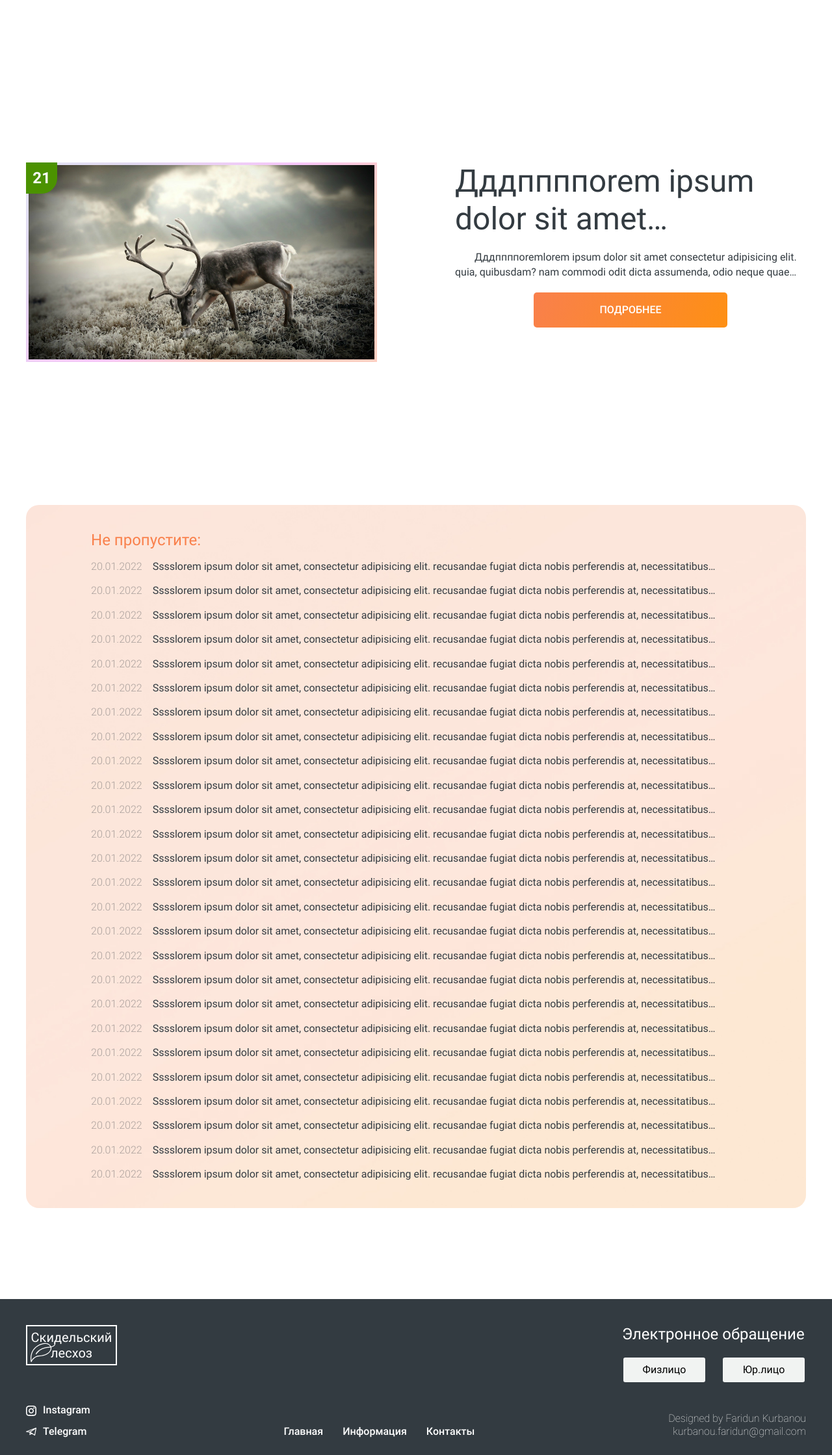
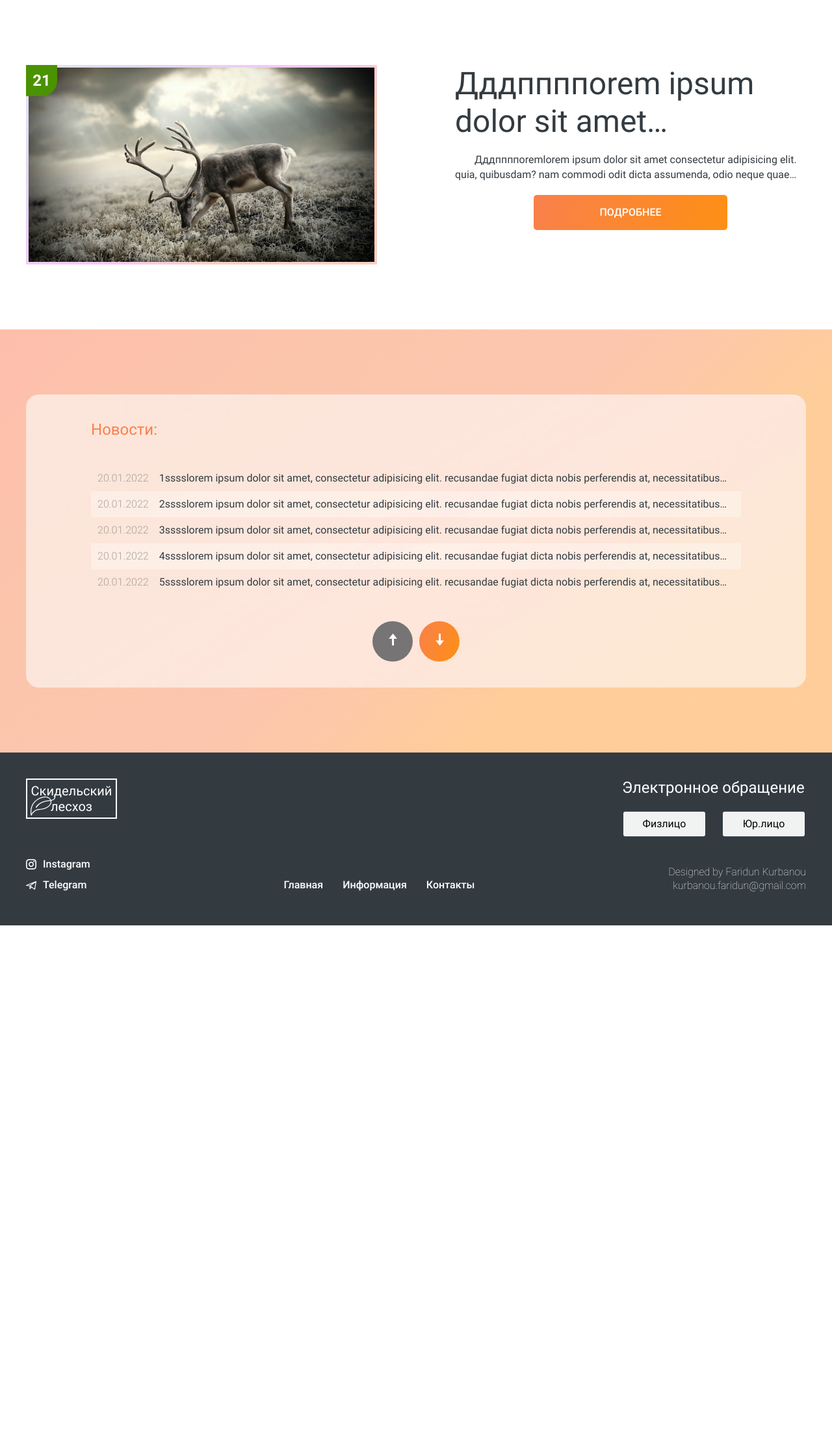
Before and after one commit to Kurbanou/skidles, a PHP site: page /pages/blog/blog.html in a window 1280 px wide. Shown: the part 50-2289 px from the top of the page at 65% size. After the commit the page ends 1474 px from the top, so only its background shows below. Run offline with PHP 8.4, Linux system fonts and the light colour scheme.

Commit message:
feat:blog modify

```diff
--- a/assets/css/blog.css
+++ b/assets/css/blog.css
@@ -1,10 +1,7 @@
 /* blog_post */
 
 .blog_post {
-    padding: 300px 0 140px 0;
     background-color: white;
-    /* background: linear-gradient(315.75deg, rgba(254, 210, 144, 0.7) 30.06%, #FEBDAB 100.95%, rgba(254, 210, 144, 0.7) 106.36%), linear-gradient(315.75deg, rgba(254, 189, 171, 0.74) 30.06%, rgba(243, 169, 248, 0.66) 50.74%, #E0D8F0 80.49%, #EAF7FE 127.9%, #EAF7FE 149.54%), linear-gradient(315.75deg, rgba(254, 189, 171, 0.74) 30.06%, rgba(243, 169, 248, 0.66) 50.74%, #E0D8F0 80.49%, #EAF7FE 127.9%, #EAF7FE 149.54%); */
-    /* color: white; */
     text-transform: lowercase;
 }
 
@@ -17,13 +14,8 @@
     color: var(--activelink);
 }
 
-@media (max-width:640px) {
-    .blog_post {
-        padding-top: 80px;
-    }
-}
-
 .inner_blog_post {
+    padding: 150px 0 100px;
     display: flex;
     flex-direction: column;
     gap: 180px;
@@ -35,7 +27,6 @@
     flex-wrap: wrap;
     justify-content: center;
     gap: 10%;
-    margin-bottom: 40px;
 }
 
 .last-news__img {
@@ -62,7 +53,7 @@
         max-width: 100%;
     }
     .blog_post {
-        padding: 80px 0;
+        padding: 80px 0 0 0;
     }
     .inner_blog_post {
         gap: 40px;
@@ -112,7 +103,15 @@
     margin: 0 auto;
 }
 
+.container__arhiv {
+    background: linear-gradient(315.75deg, rgba(254, 210, 144, 0.7) 30.06%, #FEBDAB 100.95%, rgba(254, 210, 144, 0.7) 106.36%), linear-gradient(315.75deg, rgba(254, 189, 171, 0.74) 30.06%, rgba(243, 169, 248, 0.66) 50.74%, #E0D8F0 80.49%, #EAF7FE 127.9%, #EAF7FE 149.54%), linear-gradient(315.75deg, rgba(254, 189, 171, 0.74) 30.06%, rgba(243, 169, 248, 0.66) 50.74%, #E0D8F0 80.49%, #EAF7FE 127.9%, #EAF7FE 149.54%);
+    padding: 100px 0;
+}
+
 .inner_arhiv_post {
+    width: 100%;
+    max-width: 1200px;
+    margin: 0 auto;
     color: var(--Black_blue);
     display: flex;
     margin: 0 auto;
@@ -121,17 +120,20 @@
     background: url(../../assets/img/jpg/intro/bg.jpg) center center no-repeat;
     background-size: cover;
     border-radius: 20px;
-    gap: 15px;
+    gap: 40px;
 
 }
 @media (max-width:900px) {
     .inner_arhiv_post {
-        padding: 40px 5px;
+        padding: 40px 10px;
     }
 }
 
 .arhiv__news {
+    padding-left: 10px;
     display: flex;
+    height: 40px;
+    align-items: center;
     gap: 16px;
     justify-content: space-between;
 }
@@ -149,6 +151,32 @@
     display: -webkit-box;
     -webkit-box-orient: vertical;
     overflow: hidden;
+
+}
+
+.arhiv__news:last-child{
+    border-bottom: 2px solid var(--Red);
+}
+
+.arhiv__news:nth-child(even){
+    background-color: rgba(255, 255, 255, 0.3);
+}
+
+.over_news {
+    overflow: hidden;
+    height: 200px;
+
+}
+
+.news_inner{
+    transition: all .3s linear;
+}
+
+
+.controls {
+    display: flex;
+    gap: 10px;
+    margin: 0 auto;
 }
 
 
--- a/assets/css/style.css
+++ b/assets/css/style.css
@@ -64,13 +64,39 @@ body {
     user-select: none;
 }
 
-.button:hover {
+.button:hover,
+.arrow:hover {
     background: #E47209;
 }
 
-.button:active {
+.button:active,
+.arrow:active {
     background: var(--Green);
 }
+
+.arrow {
+    width: 62px;
+    height: 62px;
+    background: linear-gradient(113.96deg, #F9804B 1.49%, #FE9013 101.44%);
+    border-radius: 100%;
+    border: none;
+    font-weight: bold;
+    font-size: 24px;
+    display: flex;
+    align-items: center;
+    justify-content: center;
+    cursor: pointer;
+    color: white;
+    transition:  all .3s linear;
+}
+
+.disable,
+.disable:hover,
+.disable:active {
+    background: var(--Gray);
+    cursor: unset;
+}
+
 
 
 .locked {
--- a/pages/blog/blog.html
+++ b/pages/blog/blog.html
@@ -25,9 +25,9 @@
     </header>
     <main>
         <section class="blog_post">
+
+                <div class="inner_blog_post">
                     <div class="wrapper">
-                <div class="inner_blog_post">
-
                         <div class="last-news__inner">
 
                             <div class="last-news__img">
@@ -56,198 +56,119 @@
 
                             </div>
                         </div>
+                    </div>
+                </div>
 
+                <div class="container__arhiv">
                     <div class="inner_arhiv_post">
-                        <p class="subtitle">Не пропустите:</p>
 
+                        <p class="subtitle">Новости:</p>
+
+                        <div class="over_news">
+                            <div class="news_inner">
                                 <div class="arhiv__news">
+                                    <p class="date_post">20.01.2022</p>
+                                    <a  href="#"> <p>1ssssLorem ipsum dolor sit amet, consectetur adipisicing elit. Recusandae fugiat dicta nobis perferendis at, necessitatibus laboriosam, autem aut amet sed hic molestiae temporibus doloribus sunt animi quo cum dolor susci</p> </a>
+                                </div>
+                                <div class="arhiv__news">
+                                    <p class="date_post">20.01.2022</p>
+                                    <a  href="#"> <p>2ssssLorem ipsum dolor sit amet, consectetur adipisicing elit. Recusandae fugiat dicta nobis perferendis at, necessitatibus laboriosam, autem aut amet sed hic molestiae temporibus doloribus sunt animi quo cum dolor susci</p> </a>
+                                </div>
+                                <div class="arhiv__news">
+                                    <p class="date_post">20.01.2022</p>
+                                    <a  href="#"> <p>3ssssLorem ipsum dolor sit amet, consectetur adipisicing elit. Recusandae fugiat dicta nobis perferendis at, necessitatibus laboriosam, autem aut amet sed hic molestiae temporibus doloribus sunt animi quo cum dolor susci</p> </a>
+                                </div>
+                                <div class="arhiv__news">
+                                    <p class="date_post">20.01.2022</p>
+                                    <a  href="#"> <p>4ssssLorem ipsum dolor sit amet, consectetur adipisicing elit. Recusandae fugiat dicta nobis perferendis at, necessitatibus laboriosam, autem aut amet sed hic molestiae temporibus doloribus sunt animi quo cum dolor susci</p> </a>
+                                </div>
+                                <div class="arhiv__news">
+                                    <p class="date_post">20.01.2022</p>
+                                    <a  href="#"> <p>5ssssLorem ipsum dolor sit amet, consectetur adipisicing elit. Recusandae fugiat dicta nobis perferendis at, necessitatibus laboriosam, autem aut amet sed hic molestiae temporibus doloribus sunt animi quo cum dolor susci</p> </a>
+                                </div>
+                                <div class="arhiv__news">
+                                    <p class="date_post">20.01.2022</p>
+                                    <a  href="#"> <p>6ssssLorem ipsum dolor sit amet, consectetur adipisicing elit. Recusandae fugiat dicta nobis perferendis at, necessitatibus laboriosam, autem aut amet sed hic molestiae temporibus doloribus sunt animi quo cum dolor susci</p> </a>
+                                </div>
+                                <div class="arhiv__news">
+                                    <p class="date_post">20.01.2022</p>
+                                    <a  href="#"> <p>7ssssLorem ipsum dolor sit amet, consectetur adipisicing elit. Recusandae fugiat dicta nobis perferendis at, necessitatibus laboriosam, autem aut amet sed hic molestiae temporibus doloribus sunt animi quo cum dolor susci</p> </a>
+                                </div>
+                                <div class="arhiv__news">
+                                    <p class="date_post">20.01.2022</p>
+                                    <a  href="#"> <p>8ssssLorem ipsum dolor sit amet, consectetur adipisicing elit. Recusandae fugiat dicta nobis perferendis at, necessitatibus laboriosam, autem aut amet sed hic molestiae temporibus doloribus sunt animi quo cum dolor susci</p> </a>
+                                </div>
+                                <div class="arhiv__news">
+                                    <p class="date_post">20.01.2022</p>
+                                    <a  href="#"> <p>9ssssLorem ipsum dolor sit amet, consectetur adipisicing elit. Recusandae fugiat dicta nobis perferendis at, necessitatibus laboriosam, autem aut amet sed hic molestiae temporibus doloribus sunt animi quo cum dolor susci</p> </a>
+                                </div>
+                                <div class="arhiv__news">
+                                    <p class="date_post">20.01.2022</p>
+                                    <a  href="#"> <p>10ssssLorem ipsum dolor sit amet, consectetur adipisicing elit. Recusandae fugiat dicta nobis perferendis at, necessitatibus laboriosam, autem aut amet sed hic molestiae temporibus doloribus sunt animi quo cum dolor susci</p> </a>
+                                </div>
+                                <div class="arhiv__news">
+                                    <p class="date_post">20.01.2022</p>
+                                    <a  href="#"> <p>11ssssLorem ipsum dolor sit amet, consectetur adipisicing elit. Recusandae fugiat dicta nobis perferendis at, necessitatibus laboriosam, autem aut amet sed hic molestiae temporibus doloribus sunt animi quo cum dolor susci</p> </a>
+                                </div>
+                                <div class="arhiv__news">
+                                    <p class="date_post">20.01.2022</p>
+                                    <a  href="#"> <p>12ssssLorem ipsum dolor sit amet, consectetur adipisicing elit. Recusandae fugiat dicta nobis perferendis at, necessitatibus laboriosam, autem aut amet sed hic molestiae temporibus doloribus sunt animi quo cum dolor susci</p> </a>
+                                </div>
+                                <div class="arhiv__news">
+                                    <p class="date_post">20.01.2022</p>
+                                    <a  href="#"> <p>13ssssLorem ipsum dolor sit amet, consectetur adipisicing elit. Recusandae fugiat dicta nobis perferendis at, necessitatibus laboriosam, autem aut amet sed hic molestiae temporibus doloribus sunt animi quo cum dolor susci</p> </a>
+                                </div>
+                                <div class="arhiv__news">
+                                    <p class="date_post">20.01.2022</p>
+                                    <a  href="#"> <p>14ssssLorem ipsum dolor sit amet, consectetur adipisicing elit. Recusandae fugiat dicta nobis perferendis at, necessitatibus laboriosam, autem aut amet sed hic molestiae temporibus doloribus sunt animi quo cum dolor susci</p> </a>
+                                </div>
+                                <div class="arhiv__news">
+                                    <p class="date_post">20.01.2022</p>
+                                    <a  href="#"> <p>15ssssLorem ipsum dolor sit amet, consectetur adipisicing elit. Recusandae fugiat dicta nobis perferendis at, necessitatibus laboriosam, autem aut amet sed hic molestiae temporibus doloribus sunt animi quo cum dolor susci</p> </a>
+                                </div>
+                                <div class="arhiv__news">
+                                    <p class="date_post">20.01.2022</p>
+                                    <a  href="#"> <p>16ssssLorem ipsum dolor sit amet, consectetur adipisicing elit. Recusandae fugiat dicta nobis perferendis at, necessitatibus laboriosam, autem aut amet sed hic molestiae temporibus doloribus sunt animi quo cum dolor susci</p> </a>
+                                </div>
+                                <div class="arhiv__news">
+                                    <p class="date_post">20.01.2022</p>
+                                    <a  href="#"> <p>17ssssLorem ipsum dolor sit amet, consectetur adipisicing elit. Recusandae fugiat dicta nobis perferendis at, necessitatibus laboriosam, autem aut amet sed hic molestiae temporibus doloribus sunt animi quo cum dolor susci</p> </a>
+                                </div>
+                                <div class="arhiv__news">
+                                    <p class="date_post">20.01.2022</p>
+                                    <a  href="#"> <p>18ssssLorem ipsum dolor sit amet, consectetur adipisicing elit. Recusandae fugiat dicta nobis perferendis at, necessitatibus laboriosam, autem aut amet sed hic molestiae temporibus doloribus sunt animi quo cum dolor susci</p> </a>
+                                </div>
+                                <div class="arhiv__news">
+                                    <p class="date_post">20.01.2022</p>
+                                    <a  href="#"> <p>19ssssLorem ipsum dolor sit amet, consectetur adipisicing elit. Recusandae fugiat dicta nobis perferendis at, necessitatibus laboriosam, autem aut amet sed hic molestiae temporibus doloribus sunt animi quo cum dolor susci</p> </a>
+                                </div>
+                                <div class="arhiv__news">
+                                    <p class="date_post">20.01.2022</p>
+                                    <a  href="#"> <p>20ssssLorem ipsum dolor sit amet, consectetur adipisicing elit. Recusandae fugiat dicta nobis perferendis at, necessitatibus laboriosam, autem aut amet sed hic molestiae temporibus doloribus sunt animi quo cum dolor susci</p> </a>
+                                </div>
+                                <div class="arhiv__news">
+                                    <p class="date_post">20.01.2022</p>
+                                    <a  href="#"> <p>21ssssLorem ipsum dolor sit amet, consectetur adipisicing elit. Recusandae fugiat dicta nobis perferendis at, necessitatibus laboriosam, autem aut amet sed hic molestiae temporibus doloribus sunt animi quo cum dolor susci</p> </a>
+                                </div>
 
-                            <p class="date_post">20.01.2022</p>
-                            <a  href="#"> <p>ssssLorem ipsum dolor sit amet, consectetur adipisicing elit. Recusandae fugiat dicta nobis perferendis at, necessitatibus laboriosam, autem aut amet sed hic molestiae temporibus doloribus sunt animi quo cum dolor susci</p> </a>
+                            </div>
+                        </div>
+
+                        <div class="controls">
+                            <button class="arrow up disable">
+                                &#129029;
+                            </button>
+                            <button class="arrow down">
+                                &#129031;
+                            </button>
+                        </div>
+
+                    </div>
+
 
 
                 </div>
-                        <div class="arhiv__news">
-
-                            <p class="date_post">20.01.2022</p>
-                            <a  href="#"> <p>ssssLorem ipsum dolor sit amet, consectetur adipisicing elit. Recusandae fugiat dicta nobis perferendis at, necessitatibus laboriosam, autem aut amet sed hic molestiae temporibus doloribus sunt animi quo cum dolor susci</p> </a>
-
-
-                        </div>
-                        <div class="arhiv__news">
-
-                            <p class="date_post">20.01.2022</p>
-                            <a  href="#"> <p>ssssLorem ipsum dolor sit amet, consectetur adipisicing elit. Recusandae fugiat dicta nobis perferendis at, necessitatibus laboriosam, autem aut amet sed hic molestiae temporibus doloribus sunt animi quo cum dolor susci</p> </a>
-
-
-                        </div>
-                        <div class="arhiv__news">
-
-                            <p class="date_post">20.01.2022</p>
-                            <a  href="#"> <p>ssssLorem ipsum dolor sit amet, consectetur adipisicing elit. Recusandae fugiat dicta nobis perferendis at, necessitatibus laboriosam, autem aut amet sed hic molestiae temporibus doloribus sunt animi quo cum dolor susci</p> </a>
-
-
-                        </div>
-                        <div class="arhiv__news">
-
-                            <p class="date_post">20.01.2022</p>
-                            <a  href="#"> <p>ssssLorem ipsum dolor sit amet, consectetur adipisicing elit. Recusandae fugiat dicta nobis perferendis at, necessitatibus laboriosam, autem aut amet sed hic molestiae temporibus doloribus sunt animi quo cum dolor susci</p> </a>
-
-
-                        </div>
-                        <div class="arhiv__news">
-
-                            <p class="date_post">20.01.2022</p>
-                            <a  href="#"> <p>ssssLorem ipsum dolor sit amet, consectetur adipisicing elit. Recusandae fugiat dicta nobis perferendis at, necessitatibus laboriosam, autem aut amet sed hic molestiae temporibus doloribus sunt animi quo cum dolor susci</p> </a>
-
-
-                        </div>
-                        <div class="arhiv__news">
-
-                            <p class="date_post">20.01.2022</p>
-                            <a  href="#"> <p>ssssLorem ipsum dolor sit amet, consectetur adipisicing elit. Recusandae fugiat dicta nobis perferendis at, necessitatibus laboriosam, autem aut amet sed hic molestiae temporibus doloribus sunt animi quo cum dolor susci</p> </a>
-
-
-                        </div>
-                        <div class="arhiv__news">
-
-                            <p class="date_post">20.01.2022</p>
-                            <a  href="#"> <p>ssssLorem ipsum dolor sit amet, consectetur adipisicing elit. Recusandae fugiat dicta nobis perferendis at, necessitatibus laboriosam, autem aut amet sed hic molestiae temporibus doloribus sunt animi quo cum dolor susci</p> </a>
-
-
-                        </div>
-                        <div class="arhiv__news">
-
-                            <p class="date_post">20.01.2022</p>
-                            <a  href="#"> <p>ssssLorem ipsum dolor sit amet, consectetur adipisicing elit. Recusandae fugiat dicta nobis perferendis at, necessitatibus laboriosam, autem aut amet sed hic molestiae temporibus doloribus sunt animi quo cum dolor susci</p> </a>
-
-
-                        </div>
-                        <div class="arhiv__news">
-
-                            <p class="date_post">20.01.2022</p>
-                            <a  href="#"> <p>ssssLorem ipsum dolor sit amet, consectetur adipisicing elit. Recusandae fugiat dicta nobis perferendis at, necessitatibus laboriosam, autem aut amet sed hic molestiae temporibus doloribus sunt animi quo cum dolor susci</p> </a>
-
-
-                        </div>
-                        <div class="arhiv__news">
-
-                            <p class="date_post">20.01.2022</p>
-                            <a  href="#"> <p>ssssLorem ipsum dolor sit amet, consectetur adipisicing elit. Recusandae fugiat dicta nobis perferendis at, necessitatibus laboriosam, autem aut amet sed hic molestiae temporibus doloribus sunt animi quo cum dolor susci</p> </a>
-
-
-                        </div>
-                        <div class="arhiv__news">
-
-                            <p class="date_post">20.01.2022</p>
-                            <a  href="#"> <p>ssssLorem ipsum dolor sit amet, consectetur adipisicing elit. Recusandae fugiat dicta nobis perferendis at, necessitatibus laboriosam, autem aut amet sed hic molestiae temporibus doloribus sunt animi quo cum dolor susci</p> </a>
-
-
-                        </div>
-                        <div class="arhiv__news">
-
-                            <p class="date_post">20.01.2022</p>
-                            <a  href="#"> <p>ssssLorem ipsum dolor sit amet, consectetur adipisicing elit. Recusandae fugiat dicta nobis perferendis at, necessitatibus laboriosam, autem aut amet sed hic molestiae temporibus doloribus sunt animi quo cum dolor susci</p> </a>
-
-
-                        </div>
-                        <div class="arhiv__news">
-
-                            <p class="date_post">20.01.2022</p>
-                            <a  href="#"> <p>ssssLorem ipsum dolor sit amet, consectetur adipisicing elit. Recusandae fugiat dicta nobis perferendis at, necessitatibus laboriosam, autem aut amet sed hic molestiae temporibus doloribus sunt animi quo cum dolor susci</p> </a>
-
-
-                        </div>
-                        <div class="arhiv__news">
-
-                            <p class="date_post">20.01.2022</p>
-                            <a  href="#"> <p>ssssLorem ipsum dolor sit amet, consectetur adipisicing elit. Recusandae fugiat dicta nobis perferendis at, necessitatibus laboriosam, autem aut amet sed hic molestiae temporibus doloribus sunt animi quo cum dolor susci</p> </a>
-
-
-                        </div>
-                        <div class="arhiv__news">
-
-                            <p class="date_post">20.01.2022</p>
-                            <a  href="#"> <p>ssssLorem ipsum dolor sit amet, consectetur adipisicing elit. Recusandae fugiat dicta nobis perferendis at, necessitatibus laboriosam, autem aut amet sed hic molestiae temporibus doloribus sunt animi quo cum dolor susci</p> </a>
-
-
-                        </div>
-                        <div class="arhiv__news">
-
-                            <p class="date_post">20.01.2022</p>
-                            <a  href="#"> <p>ssssLorem ipsum dolor sit amet, consectetur adipisicing elit. Recusandae fugiat dicta nobis perferendis at, necessitatibus laboriosam, autem aut amet sed hic molestiae temporibus doloribus sunt animi quo cum dolor susci</p> </a>
-
-
-                        </div>
-                        <div class="arhiv__news">
-
-                            <p class="date_post">20.01.2022</p>
-                            <a  href="#"> <p>ssssLorem ipsum dolor sit amet, consectetur adipisicing elit. Recusandae fugiat dicta nobis perferendis at, necessitatibus laboriosam, autem aut amet sed hic molestiae temporibus doloribus sunt animi quo cum dolor susci</p> </a>
-
-
-                        </div>
-                        <div class="arhiv__news">
-
-                            <p class="date_post">20.01.2022</p>
-                            <a  href="#"> <p>ssssLorem ipsum dolor sit amet, consectetur adipisicing elit. Recusandae fugiat dicta nobis perferendis at, necessitatibus laboriosam, autem aut amet sed hic molestiae temporibus doloribus sunt animi quo cum dolor susci</p> </a>
-
-
-                        </div>
-                        <div class="arhiv__news">
-
-                            <p class="date_post">20.01.2022</p>
-                            <a  href="#"> <p>ssssLorem ipsum dolor sit amet, consectetur adipisicing elit. Recusandae fugiat dicta nobis perferendis at, necessitatibus laboriosam, autem aut amet sed hic molestiae temporibus doloribus sunt animi quo cum dolor susci</p> </a>
-
-
-                        </div>
-                        <div class="arhiv__news">
-
-                            <p class="date_post">20.01.2022</p>
-                            <a  href="#"> <p>ssssLorem ipsum dolor sit amet, consectetur adipisicing elit. Recusandae fugiat dicta nobis perferendis at, necessitatibus laboriosam, autem aut amet sed hic molestiae temporibus doloribus sunt animi quo cum dolor susci</p> </a>
-
-
-                        </div>
-                        <div class="arhiv__news">
-
-                            <p class="date_post">20.01.2022</p>
-                            <a  href="#"> <p>ssssLorem ipsum dolor sit amet, consectetur adipisicing elit. Recusandae fugiat dicta nobis perferendis at, necessitatibus laboriosam, autem aut amet sed hic molestiae temporibus doloribus sunt animi quo cum dolor susci</p> </a>
-
-
-                        </div>
-                        <div class="arhiv__news">
-
-                            <p class="date_post">20.01.2022</p>
-                            <a  href="#"> <p>ssssLorem ipsum dolor sit amet, consectetur adipisicing elit. Recusandae fugiat dicta nobis perferendis at, necessitatibus laboriosam, autem aut amet sed hic molestiae temporibus doloribus sunt animi quo cum dolor susci</p> </a>
-
-
-                        </div>
-                        <div class="arhiv__news">
-
-                            <p class="date_post">20.01.2022</p>
-                            <a  href="#"> <p>ssssLorem ipsum dolor sit amet, consectetur adipisicing elit. Recusandae fugiat dicta nobis perferendis at, necessitatibus laboriosam, autem aut amet sed hic molestiae temporibus doloribus sunt animi quo cum dolor susci</p> </a>
-
-
-                        </div>
-                        <div class="arhiv__news">
-
-                            <p class="date_post">20.01.2022</p>
-                            <a  href="#"> <p>ssssLorem ipsum dolor sit amet, consectetur adipisicing elit. Recusandae fugiat dicta nobis perferendis at, necessitatibus laboriosam, autem aut amet sed hic molestiae temporibus doloribus sunt animi quo cum dolor susci</p> </a>
-
-
-                        </div>
-                        <div class="arhiv__news">
-
-                            <p class="date_post">20.01.2022</p>
-                            <a  href="#"> <p>ssssLorem ipsum dolor sit amet, consectetur adipisicing elit. Recusandae fugiat dicta nobis perferendis at, necessitatibus laboriosam, autem aut amet sed hic molestiae temporibus doloribus sunt animi quo cum dolor susci</p> </a>
-
-
-                        </div>
-                    </div>
-                </div>
-            </div>
-
         </section>
-
 
     </main>
     <footer>
```
Also changed, not shown: pages/blog/script.js (+32 -0 lines). Lines whose indentation alone changed are shown as unchanged.
